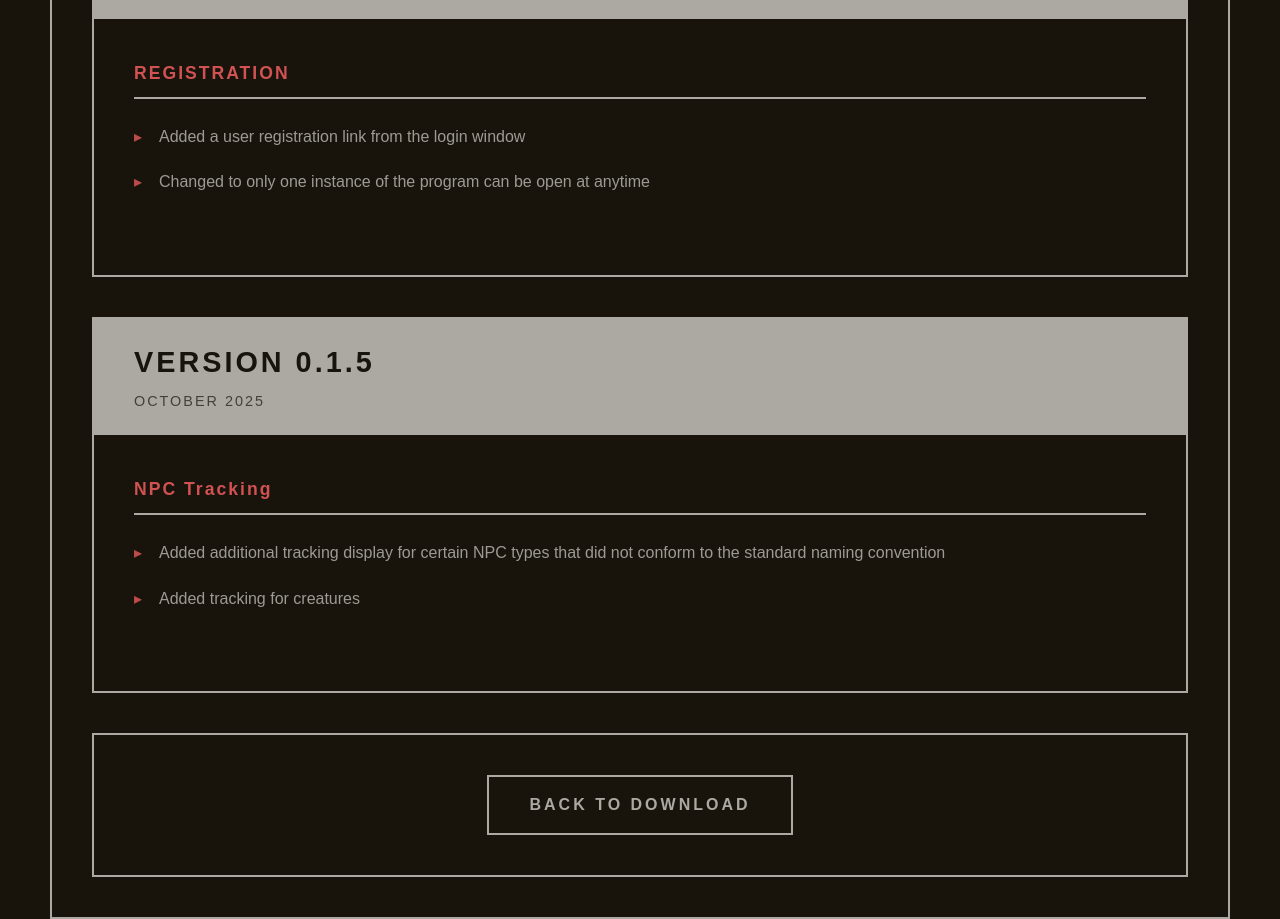
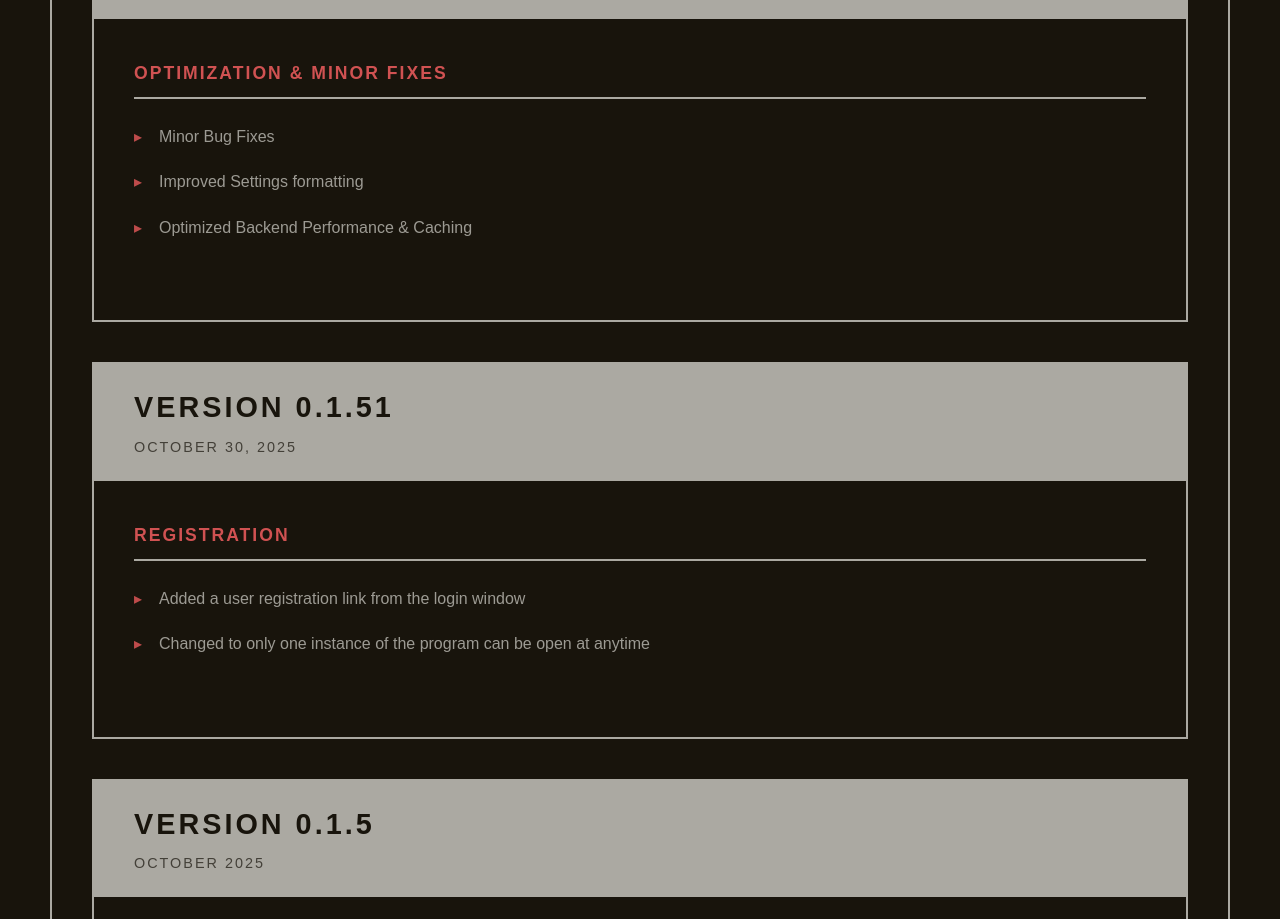
Before and after one commit to AquaRex/StarCitizenTracker.app, a plain HTML site: page download/changelog/index.html in a window 1280 px wide. Shown: the part 515-1434 px from the top of the page. Drawn offline with Linux system fonts and the light colour scheme.

Commit message:
Changelog Update

```diff
--- a/download/changelog/index.html
+++ b/download/changelog/index.html
@@ -140,6 +140,24 @@
             <!-- Version 1.0.0.4 -->
             <div class="version-container">
                 <div class="version-header">
+                    <div class="version-number">VERSION 0.1.52</div>
+                    <div class="version-date">NOVEMBER 03, 2025</div>
+                </div>
+                <div class="version-content">
+                    <div class="change-category">
+                        <div class="category-title">OPTIMIZATION & MINOR FIXES</div>
+                        <ul class="change-list">
+                            <li>Minor Bug Fixes</li>
+                            <li>Improved Settings formatting</li>
+                            <li>Optimized Backend Performance & Caching</li>
+                        </ul>
+                    </div>
+                </div>
+            </div>
+
+            <!-- Version 1.0.0.4 -->
+            <div class="version-container">
+                <div class="version-header">
                     <div class="version-number">VERSION 0.1.51</div>
                     <div class="version-date">OCTOBER 30, 2025</div>
                 </div>
```
